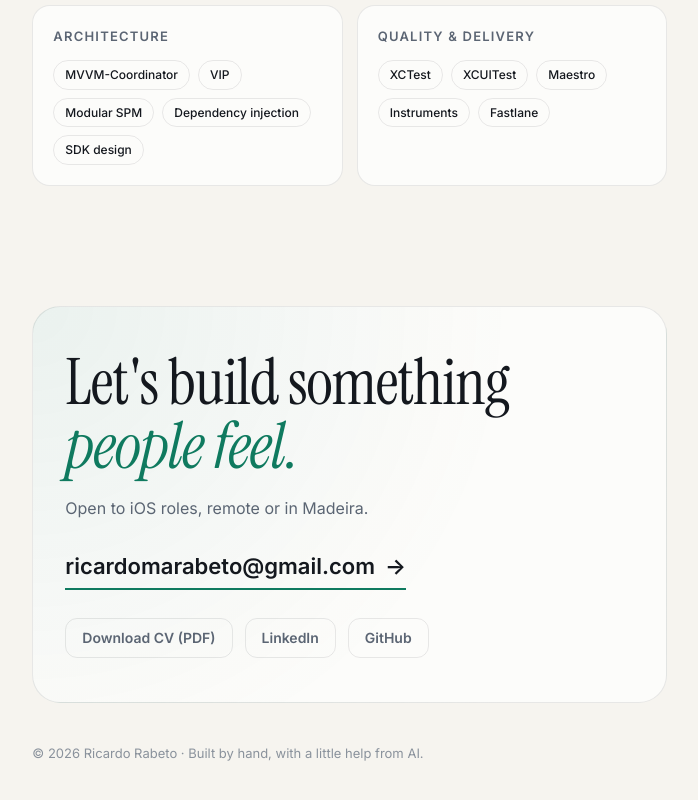
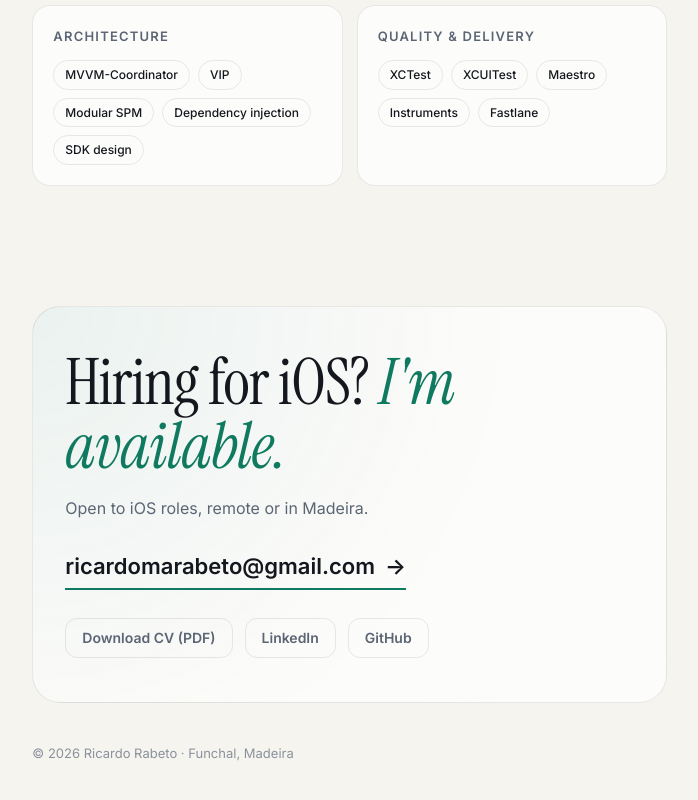
Before and after one commit to rmar-dev/rmar-dev.github.io, a plain HTML site: page index.html in a window 1280 px wide. Shown: the part 7687-8487 px from the top of the page, without its empty margins (549-1247 px from the left). Drawn offline with Linux system fonts and the light colour scheme.

Commit message:
Replace the closing slogan and footer line with plain text
Co-Authored-By: Claude Opus 5.5 <noreply@anthropic.com>

```diff
--- a/index.html
+++ b/index.html
@@ -632,8 +632,8 @@
     <section id="contact">
       <h2 class="sec-label"><span data-en>Contact</span><span data-pt>Contacto</span></h2>
       <div class="cta reveal">
-        <h2 data-en>Let's build something <em>people feel.</em></h2>
-        <h2 data-pt>Vamos criar algo que <em>se sinta.</em></h2>
+        <h2 data-en>Hiring for iOS? <em>I'm available.</em></h2>
+        <h2 data-pt>A contratar para iOS? <em>Estou disponível.</em></h2>
         <p data-en>Open to iOS roles, remote or in Madeira.</p>
         <p data-pt>Disponível para funções iOS, remotas ou na Madeira.</p>
         <a class="mail js-mail" href="#contact"><span class="js-mail-text">ricardomarabeto [at] gmail.com</span> <span aria-hidden="true">→</span></a>
@@ -643,7 +643,7 @@
           <a class="ghost" href="https://github.com/rmar-dev" rel="noopener">GitHub</a>
         </div>
       </div>
-      <footer>© <span id="year">2026</span> Ricardo Rabeto · <span data-en>Built by hand, with a little help from AI.</span><span data-pt>Feito à mão, com uma ajudinha da IA.</span></footer>
+      <footer>© <span id="year">2026</span> Ricardo Rabeto · Funchal, Madeira</footer>
     </section>
   </main>
 </div>
```
